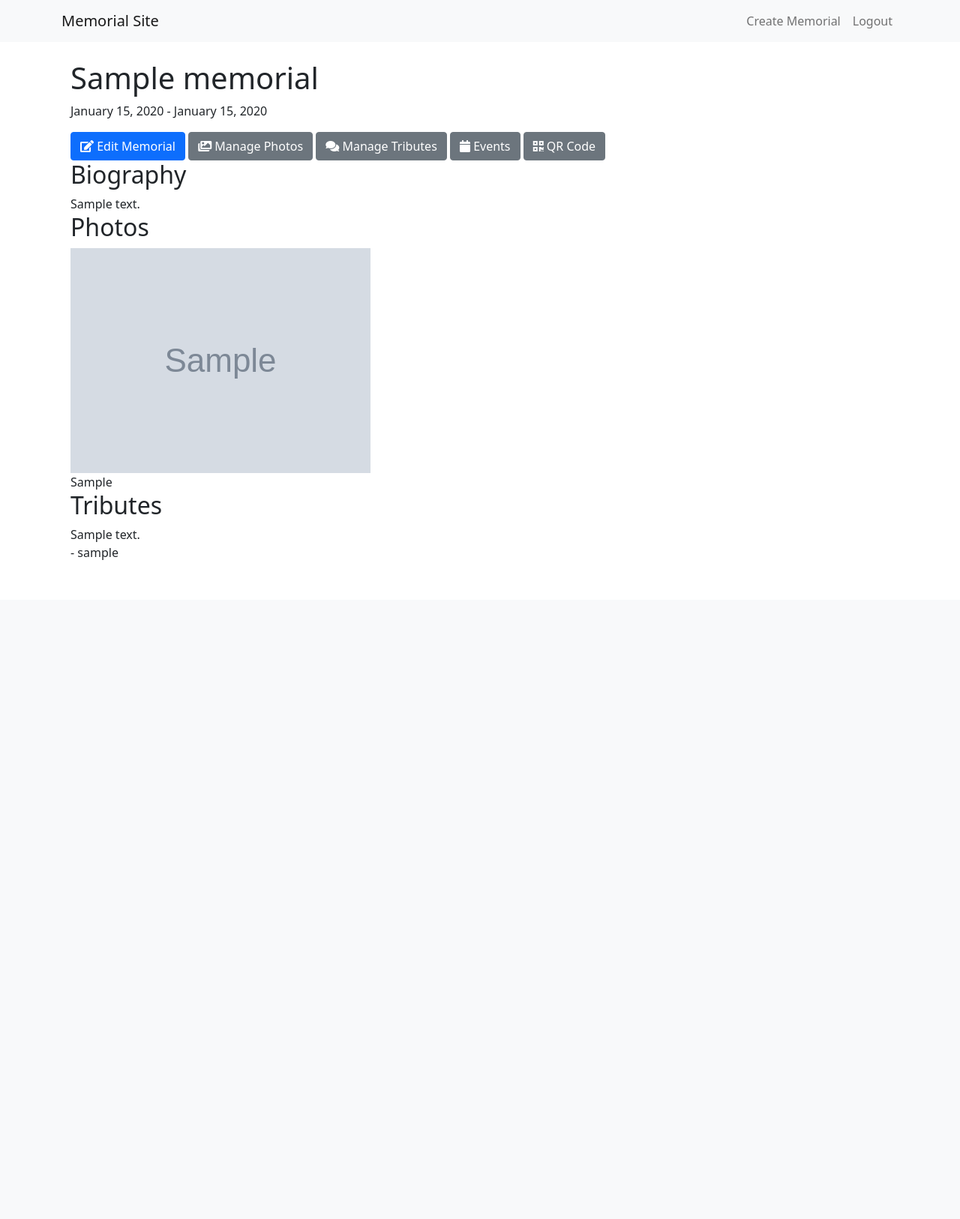
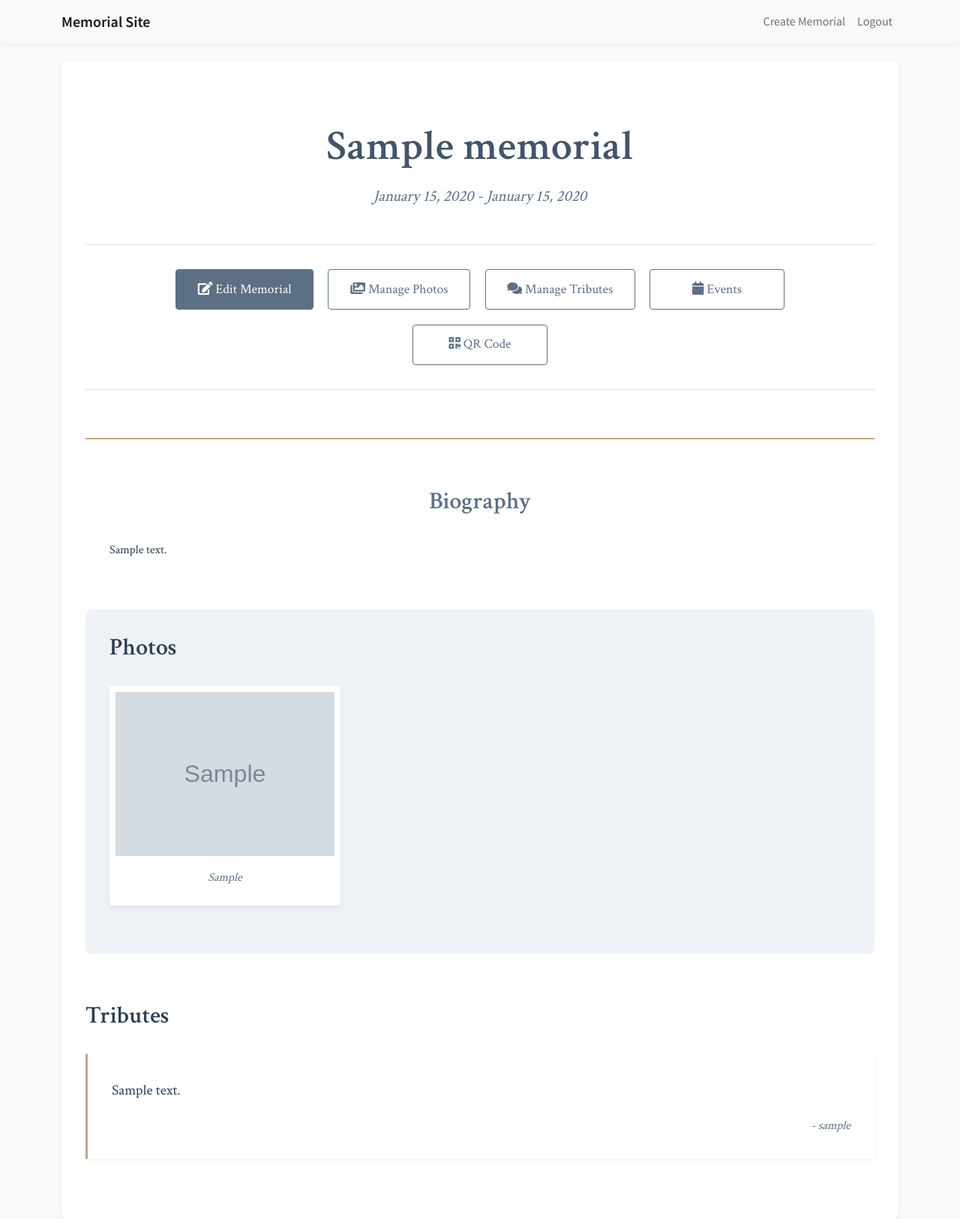
Before and after one commit to BigBobbo/mems, a Flask app: page /memorial/1 in a window 1280 px wide. Shown: the whole page at 75% size. Before the commit the page ends 747 px from the top, so only its background shows below. Run offline with Flask 3, Linux system fonts and the light colour scheme; a user stored in the database is signed in; tables that the repository leaves empty hold one stand-in row (values such as "Sample post"); grey boxes marked "Sample" are stand-in pictures; some libraries are stand-ins or nearby versions.

Commit message:
Added colour to themes

```diff
--- /dev/null
+++ b/app/static/css/base.css
@@ -0,0 +1,127 @@
+:root {
+    /* Primary colors */
+    --primary-color: #5c6f84;      /* Muted blue-gray */
+    --primary-dark: #445469;       /* Darker blue-gray for hover states */
+    --primary-light: #eef2f7;      /* Light blue-gray for backgrounds */
+
+    /* Accent colors */
+    --accent-warm: #c4a484;        /* Warm taupe */
+    --accent-soft: #a8c0d6;        /* Soft blue */
+
+    /* Neutral colors */
+    --neutral-100: #ffffff;
+    --neutral-200: #f8f9fa;
+    --neutral-300: #e9ecef;
+    --neutral-400: #ced4da;
+    --neutral-500: #adb5bd;
+    --neutral-600: #6c757d;
+    --neutral-700: #495057;
+    --neutral-800: #343a40;
+    --neutral-900: #212529;
+
+    /* Text colors */
+    --text-primary: #2c3e50;
+    --text-secondary: #5c6f84;
+    --text-muted: #6c757d;
+
+    /* Border colors */
+    --border-light: #dee2e6;
+    --border-medium: #ced4da;
+
+    /* Shadow */
+    --shadow-sm: 0 2px 4px rgba(0,0,0,0.05);
+    --shadow-md: 0 4px 6px rgba(0,0,0,0.07);
+    --shadow-lg: 0 10px 15px rgba(0,0,0,0.1);
+}
+
+/* Global styles */
+body {
+    background-color: var(--neutral-200);
+    color: var(--text-primary);
+    font-family: 'Source Sans Pro', -apple-system, BlinkMacSystemFont, 'Segoe UI', Roboto, 'Helvetica Neue', Arial, sans-serif;
+    line-height: 1.6;
+}
+
+/* Button styles */
+.btn-primary {
+    background-color: var(--primary-color);
+    border-color: var(--primary-color);
+    color: var(--neutral-100);
+    transition: all 0.2s ease-in-out;
+}
+
+.btn-primary:hover {
+    background-color: var(--primary-dark);
+    border-color: var(--primary-dark);
+    transform: translateY(-1px);
+    box-shadow: var(--shadow-md);
+}
+
+.btn-secondary {
+    background-color: var(--neutral-100);
+    border-color: var(--border-medium);
+    color: var(--text-secondary);
+}
+
+.btn-secondary:hover {
+    background-color: var(--neutral-200);
+    border-color: var(--border-medium);
+    color: var(--text-primary);
+    transform: translateY(-1px);
+    box-shadow: var(--shadow-sm);
+}
+
+/* Card styles */
+.card {
+    background-color: var(--neutral-100);
+    border: none;
+    border-radius: 8px;
+    box-shadow: var(--shadow-sm);
+    transition: all 0.2s ease-in-out;
+}
+
+.card:hover {
+    box-shadow: var(--shadow-md);
+}
+
+/* Form styles */
+.form-control {
+    border-color: var(--border-light);
+    border-radius: 6px;
+    transition: all 0.2s ease-in-out;
+}
+
+.form-control:focus {
+    border-color: var(--accent-soft);
+    box-shadow: 0 0 0 0.2rem rgba(168, 192, 214, 0.25);
+}
+
+/* Navigation */
+.navbar {
+    background-color: var(--neutral-100);
+    box-shadow: var(--shadow-sm);
+}
+
+.navbar-brand {
+    color: var(--primary-color);
+    font-weight: 600;
+}
+
+/* Headers */
+h1, h2, h3, h4, h5, h6 {
+    color: var(--text-primary);
+    font-weight: 600;
+    margin-bottom: 1rem;
+}
+
+/* Links */
+a {
+    color: var(--primary-color);
+    text-decoration: none;
+    transition: color 0.2s ease-in-out;
+}
+
+a:hover {
+    color: var(--primary-dark);
+    text-decoration: none;
+}
--- a/app/static/css/themes/classic.css
+++ b/app/static/css/themes/classic.css
@@ -1,90 +1,146 @@
 .memorial-classic {
-    font-family: "Times New Roman", serif;
-    color: #333;
+    background-color: var(--neutral-100);
+    color: var(--text-primary);
+    padding: 3rem 2rem;
+    border-radius: 8px;
+    box-shadow: var(--shadow-md);
+    font-family: "Crimson Text", "Times New Roman", serif;
 }
 
 .memorial-classic .memorial-header {
     text-align: center;
-    margin: 2rem 0;
-    border-bottom: 2px solid #ccc;
-    padding-bottom: 1rem;
+    margin: 2rem 0 4rem;
+    padding-bottom: 2rem;
+    border-bottom: 2px solid var(--accent-warm);
+    position: relative;
+}
+
+.memorial-classic .memorial-header:after {
+    content: "";
+    position: absolute;
+    bottom: -1px;
+    left: 25%;
+    right: 25%;
+    height: 1px;
+    background-color: var(--accent-warm);
+    opacity: 0.5;
 }
 
 .memorial-classic .memorial-name {
-    font-size: 2.5rem;
-    font-weight: bold;
-    margin-bottom: 0.5rem;
+    font-size: 3.5rem;
+    font-weight: 600;
+    color: var(--primary-dark);
+    margin-bottom: 1rem;
+    letter-spacing: 0.5px;
 }
 
 .memorial-classic .memorial-dates {
     font-style: italic;
-    color: #666;
+    color: var(--text-secondary);
+    font-size: 1.3rem;
 }
 
 .memorial-classic .biography-section {
-    margin: 2rem 0;
-    line-height: 1.6;
+    margin: 3rem 0;
+    line-height: 1.8;
+    padding: 0 2rem;
+}
+
+.memorial-classic .biography-section h2 {
+    color: var(--primary-color);
+    font-size: 2rem;
+    margin-bottom: 2rem;
+    text-align: center;
+    font-weight: 600;
 }
 
 .memorial-classic .photos-section {
-    margin: 2rem 0;
+    margin: 4rem 0;
+    padding: 2rem;
+    background-color: var(--primary-light);
+    border-radius: 8px;
 }
 
 .memorial-classic .photo-gallery {
     display: grid;
-    grid-template-columns: repeat(auto-fill, minmax(250px, 1fr));
-    gap: 1rem;
-    margin: 1rem 0;
+    grid-template-columns: repeat(auto-fill, minmax(280px, 1fr));
+    gap: 2rem;
+    margin: 2rem 0;
+}
+
+.memorial-classic .memorial-photo {
+    border-radius: 4px;
+    overflow: hidden;
+    box-shadow: var(--shadow-md);
+    background-color: var(--neutral-100);
+    padding: 8px;
+    transition: all 0.3s ease;
+}
+
+.memorial-classic .memorial-photo:hover {
+    transform: translateY(-3px);
+    box-shadow: var(--shadow-lg);
+}
+
+.memorial-classic .photo-caption {
+    padding: 1rem;
+    text-align: center;
+    font-style: italic;
+    color: var(--text-secondary);
 }
 
 .memorial-classic .tribute {
-    margin: 1.5rem 0;
-    padding: 1rem;
-    border-left: 3px solid #ccc;
-    background-color: #f9f9f9;
+    margin: 2rem 0;
+    padding: 2rem;
+    border-left: 3px solid var(--accent-warm);
+    background-color: var(--neutral-100);
+    box-shadow: var(--shadow-sm);
+}
+
+.memorial-classic .tribute-content {
+    font-size: 1.2rem;
+    line-height: 1.8;
+    color: var(--text-primary);
 }
 
 .memorial-classic .tribute-author {
+    margin-top: 1rem;
     font-style: italic;
-    color: #666;
-    margin-top: 0.5rem;
+    color: var(--text-secondary);
+    text-align: right;
 }
 
 .memorial-classic .memorial-controls {
-    margin-top: 2rem;
+    margin: 3rem 0 2rem;
+    padding: 2rem;
     display: flex;
-    gap: 1rem;
+    gap: 1.2rem;
     justify-content: center;
     flex-wrap: wrap;
-    padding: 0 1rem;
-    border-top: 2px solid #eee;
-    padding-top: 2rem;
+    border-top: 1px solid var(--border-light);
+    border-bottom: 1px solid var(--border-light);
 }
 
 .memorial-classic .memorial-controls .btn {
-    padding: 0.5rem 1rem;
-    border-radius: 4px;
-    transition: all 0.2s;
-    white-space: nowrap;
-    min-width: 140px;
-    font-family: "Times New Roman", serif;
-    border: 1px solid #ccc;
+    padding: 0.8rem 1.8rem;
+    font-size: 1.1rem;
+    min-width: 180px;
 }
 
 .memorial-classic .memorial-controls .btn-primary {
-    background-color: #2c3e50;
-    border-color: #2c3e50;
+    background-color: var(--primary-color);
+    border-color: var(--primary-color);
+}
+
+.memorial-classic .memorial-controls .btn-secondary {
+    background-color: var(--neutral-100);
+    border: 1px solid var(--primary-color);
+    color: var(--primary-color);
 }
 
 .memorial-classic .memorial-controls .btn:hover {
     transform: translateY(-2px);
-    box-shadow: 0 2px 4px rgba(0,0,0,0.1);
-}
-
-.memorial-classic .memorial-controls .btn i {
-    margin-right: 0.5rem;
-    width: 16px;
-    text-align: center;
+    box-shadow: var(--shadow-md);
 }
 
 @media (max-width: 768px) {
--- a/app/templates/base.html
+++ b/app/templates/base.html
@@ -5,8 +5,11 @@
     <meta name="viewport" content="width=device-width, initial-scale=1.0">
     <title>{% block title %}{% endblock %} - Memorial Site</title>
     <link href="https://cdn.jsdelivr.net/npm/bootstrap@5.1.3/dist/css/bootstrap.min.css" rel="stylesheet">
+    <link href="https://fonts.googleapis.com/css2?family=Source+Sans+Pro:wght@400;600&family=Crimson+Text:wght@400;600&display=swap" rel="stylesheet">
+    <link rel="stylesheet" href="{{ url_for('static', filename='css/base.css', v='1.0') }}">
     <script src="https://cdn.jsdelivr.net/npm/sortablejs@1.14.0/Sortable.min.js"></script>
     <link href="https://cdnjs.cloudflare.com/ajax/libs/font-awesome/5.15.4/css/all.min.css" rel="stylesheet">
+    {% block head %}{% endblock %}
 </head>
 <body>
     <nav class="navbar navbar-expand-lg navbar-light bg-light">
--- a/app/templates/themes/classic/memorial.html
+++ b/app/templates/themes/classic/memorial.html
@@ -2,7 +2,7 @@
 
 {% block head %}
 {{ super() }}
-<link rel="stylesheet" href="{{ url_for('static', filename='css/themes/classic.css') }}">
+<link rel="stylesheet" href="{{ url_for('static', filename='css/themes/classic.css', v='1.0') }}">
 {% endblock %}
 
 {% block content %}
--- a/app/templates/themes/modern/memorial.html
+++ b/app/templates/themes/modern/memorial.html
@@ -2,7 +2,7 @@
 
 {% block head %}
 {{ super() }}
-<link rel="stylesheet" href="{{ url_for('static', filename='css/themes/modern.css') }}">
+<link rel="stylesheet" href="{{ url_for('static', filename='css/themes/modern.css', v='1.0') }}">
 {% endblock %}
 
 {% block content %}
```
Also changed, not shown: app/static/css/themes/modern.css (+47 -28 lines), instance/memorial_site.db.
